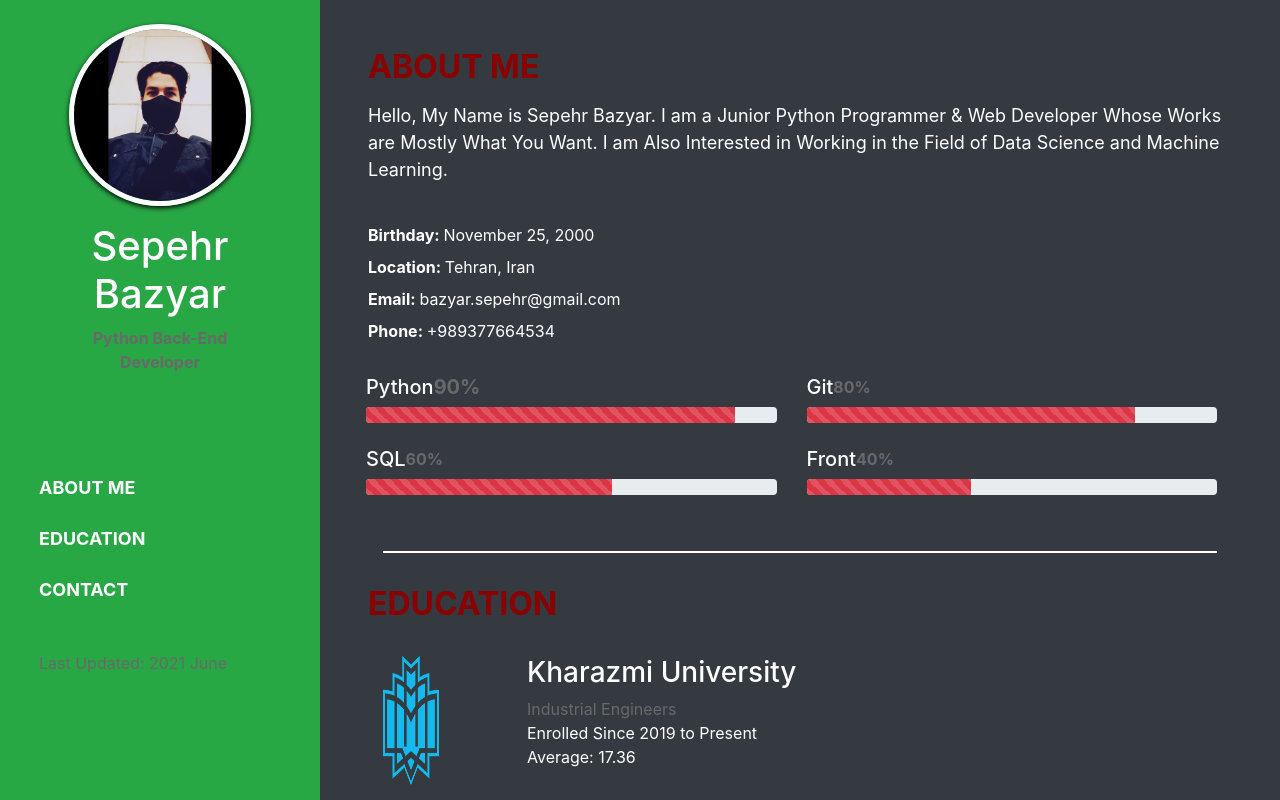
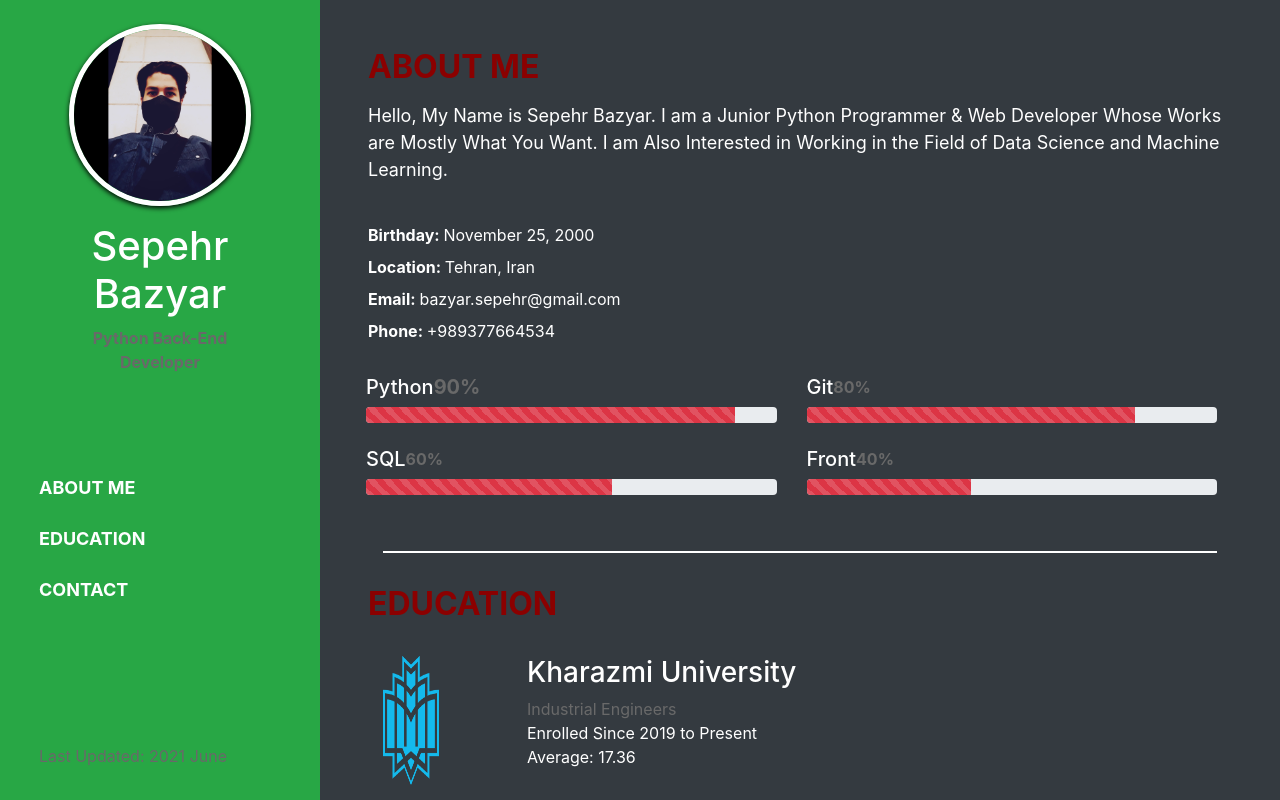
Before and after one commit to SepehrBazyar/maktab52_python, a plain HTML site: page HW12/profile.html in a window 1280 px wide. Shown: the top 800 px of the page. Drawn offline with Linux system fonts and the light colour scheme; some icons are missing.

Commit message:
fix the text in left and bottom of the page

```diff
--- a/HW12/profile.html
+++ b/HW12/profile.html
@@ -74,7 +74,7 @@
                         <li class="my-4"><a href="#educate">EDUCATION</a></li>
                         <li class="my-4"><a href="#contact">CONTACT</a></li>
                     </b></ul>
-                    <span class="mb-1">Last Updated: 2021 June</span>
+                    <span style="position: absolute; bottom: 2rem;">Last Updated: 2021 June</span>
                 </div>
             </div>
             <div class="col-9" style="color: white">
```
